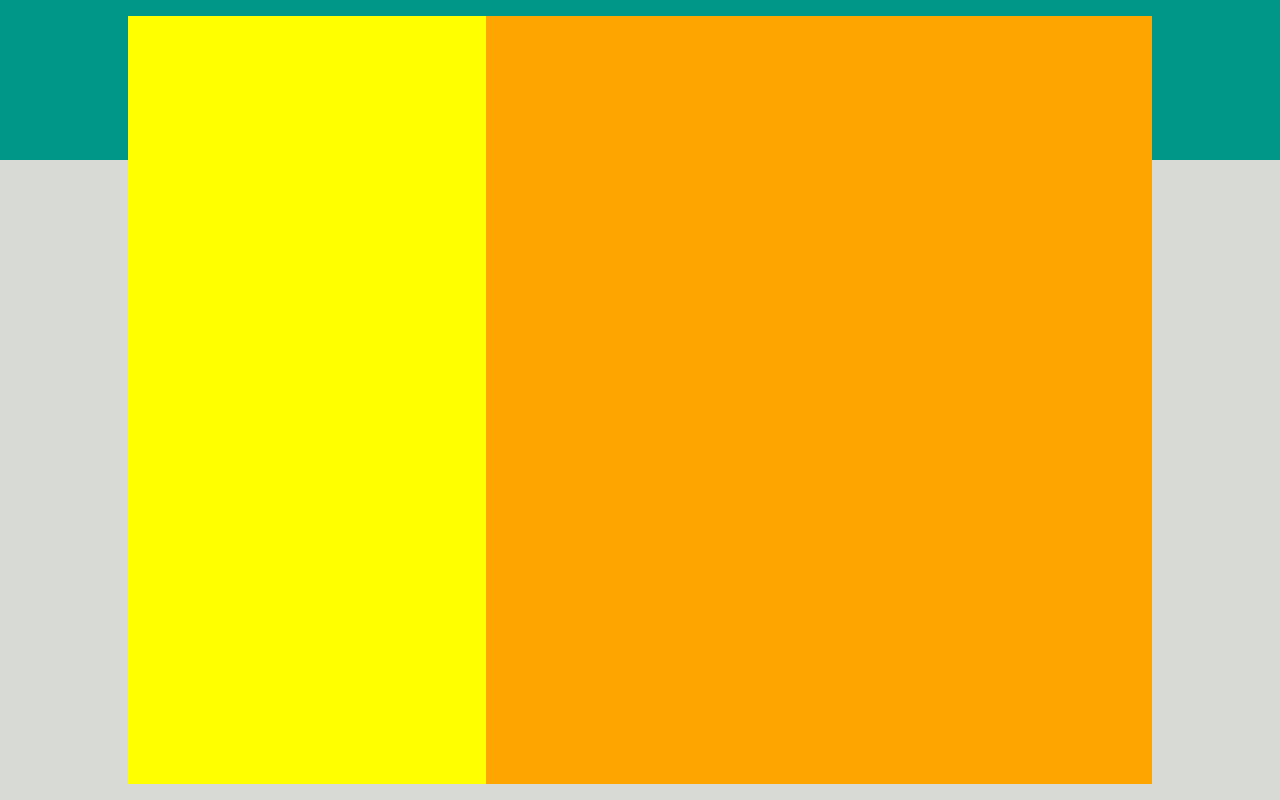
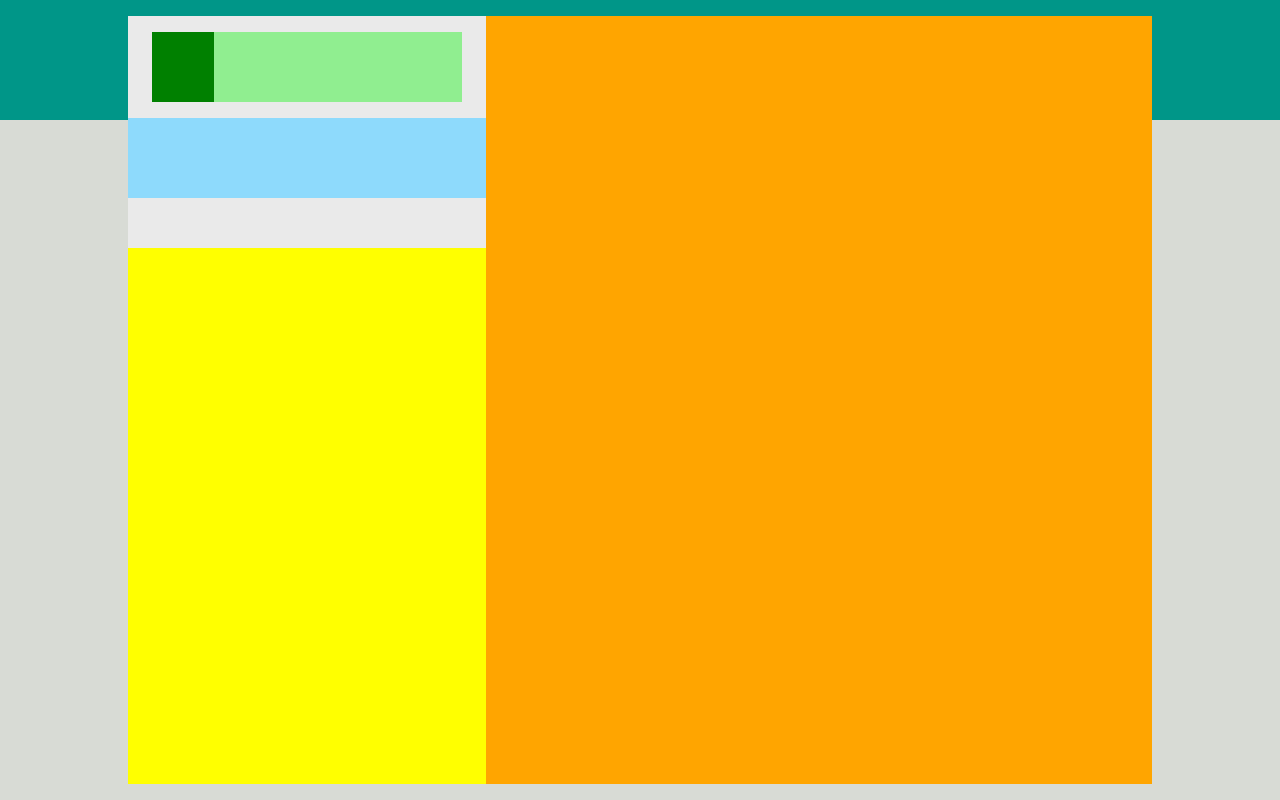
Before and after one commit to GiacomoFranchi/html-css-boolzapp, a plain HTML site: page index.html in a window 1280 px wide. Drawn offline with Linux system fonts and the light colour scheme.

Commit message:
add: header user and section hero scaffolding

```diff
--- a/css/style.css
+++ b/css/style.css
@@ -3,6 +3,16 @@
     margin: 0;
     padding: 0;
     box-sizing: border-box;
+}
+
+
+/*COMMON*/
+.padding{
+    padding: 1rem 1.5rem;
+}
+
+.padding-s{
+    padding: 0.5rem 1.5rem;
 }
 
 /*BACKGROUND*/
@@ -19,7 +29,7 @@ body{
 .barra-bg{
     position: absolute;
     width: 100%;
-    height:20%;
+    height:15%;
     top: 0;
     left: 0;
     z-index: -1;
@@ -36,15 +46,47 @@ body{
     flex-wrap: wrap;
 }
 
-/**/
-.nav-bar{
+/*SIDE_BAR*/
+.side-bar{
     width: 35%;
-    height: 100%;
     background-color: yellow;
 }
 
+.header-user{
+    width: 100%;
+    display: flex;
+    flex-wrap: wrap;
+    justify-content: space-between;
+    background-color: rgb(234, 234, 234);
+}
+
+.photo{
+    width: 20%;
+    height: 70px;
+    background-color: green;
+}
+
+.tools{
+    width: 80%;
+    background-color: lightgreen;
+    display: flex;
+    justify-content: left;
+}
+
+.notifiche{
+    width: 100%;
+    height: 80px;
+    background-color:rgb(142, 218, 252) ;
+}
+
+.search-bar{
+    width: 100%;
+    height: 50px;
+    background-color: rgb(234, 234, 234) ;
+}
+
+/*CHAT*/
 .chat{
     width:65%;
-    height: 100%;
     background-color: orange;
 }
--- a/index.html
+++ b/index.html
@@ -10,14 +10,14 @@
 <body>
     <div class="barra-bg"></div>
     <div class="main-screen">
-        <section class="nav-bar">
-            <header class="header-user">
+        <section class="side-bar">
+            <header class="header-user padding">
                 <div class="photo"></div>
                 <div class="tools"></div>
             </header>
             <section class="hero">
-                <div class="notifiche"></div>
-                <div class="search-bar"></div>
+                <div class="notifiche padding"></div>
+                <div class="search-bar padding-s"></div>
             </section>
         </section>
         <section class="chat">
```
